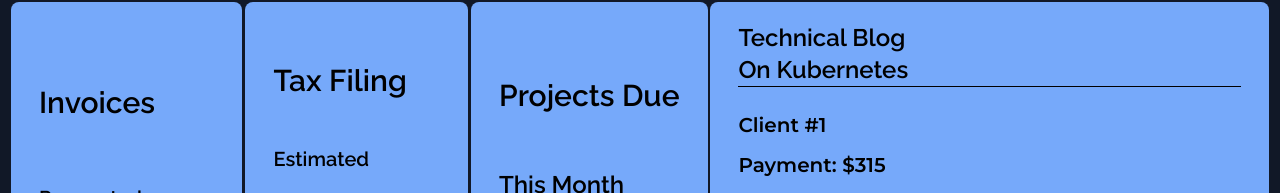
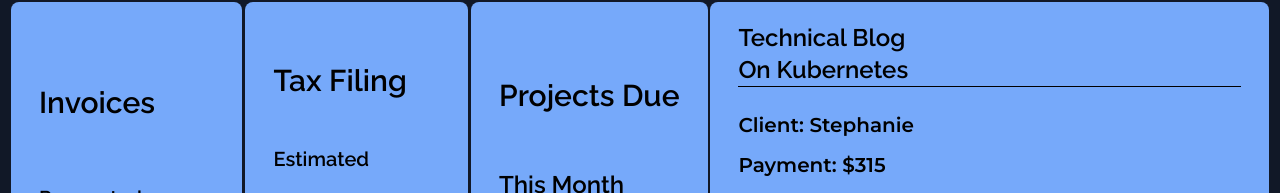
Before and after one commit to duelance-app/landing-page, a Svelte app: page / in a window 1280 px wide. Shown: the part 291-484 px from the top of the page. Built offline with nearby package versions, Linux system fonts and the light colour scheme.

Commit message:
changed client name

```diff
--- a/src/components/HeroBoxes.svelte
+++ b/src/components/HeroBoxes.svelte
@@ -156,7 +156,7 @@
 
             <div class="w-full border-t border-black mx-auto p-2" />
             <p class="text-xl font-Montserrat text-black font-semibold pt-2">
-                Client #1
+                Client: Stephanie
             </p>
             <p class="text-xl font-Montserrat text-black font-semibold pt-3">
                 Payment: $315
```
